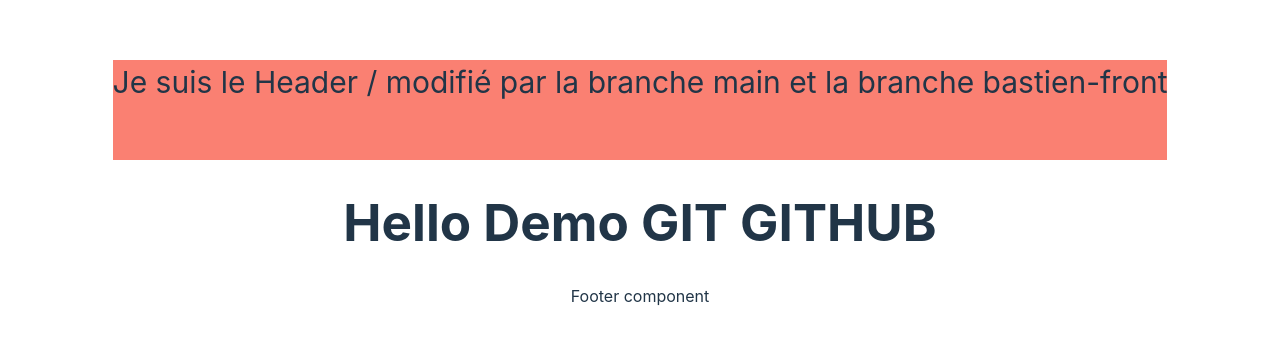
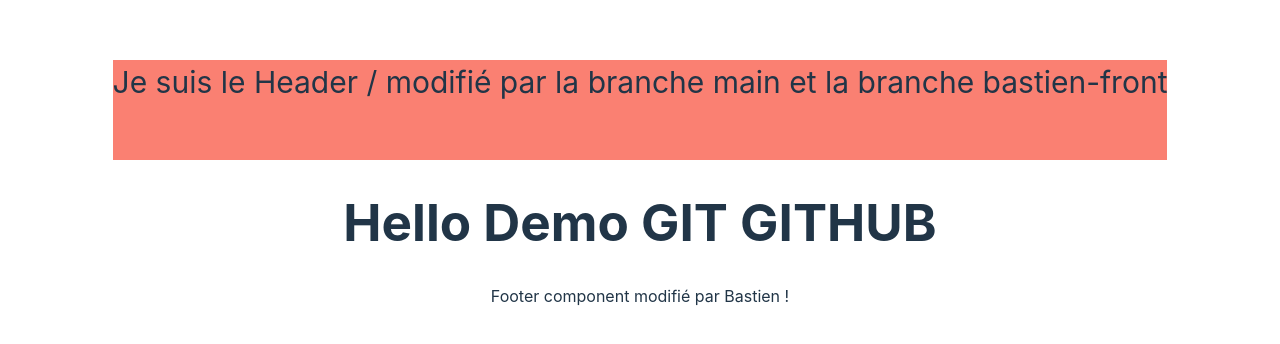
Before and after one commit to BastienLairis/demo-git-github, a React (Vite) app: page / in a window 1280 px wide. Shown: the part 216-560 px from the top of the page. Built offline with nearby package versions, Linux system fonts and the light colour scheme.

Commit message:
Update Footer.jsx by bastien-front branch

```diff
--- a/src/components/Footer.jsx
+++ b/src/components/Footer.jsx
@@ -1,3 +1,3 @@
 export default function Footer() {
-  return <div>Footer component </div>;
+  return <div>Footer component modifié par Bastien ! </div>;
 }
```
